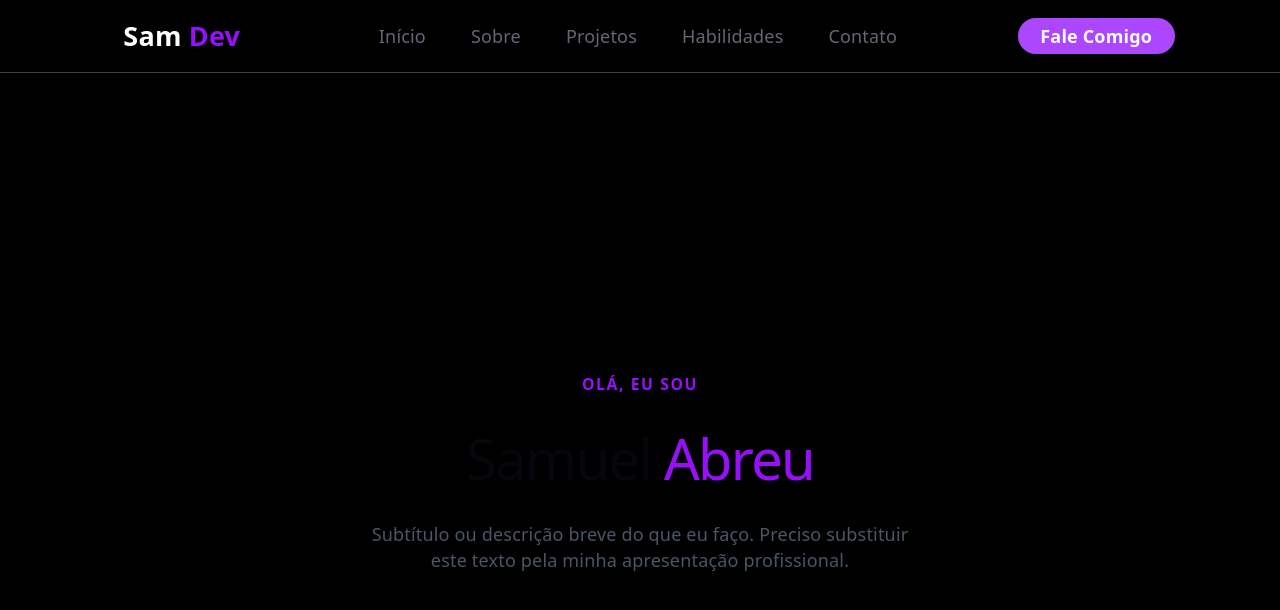
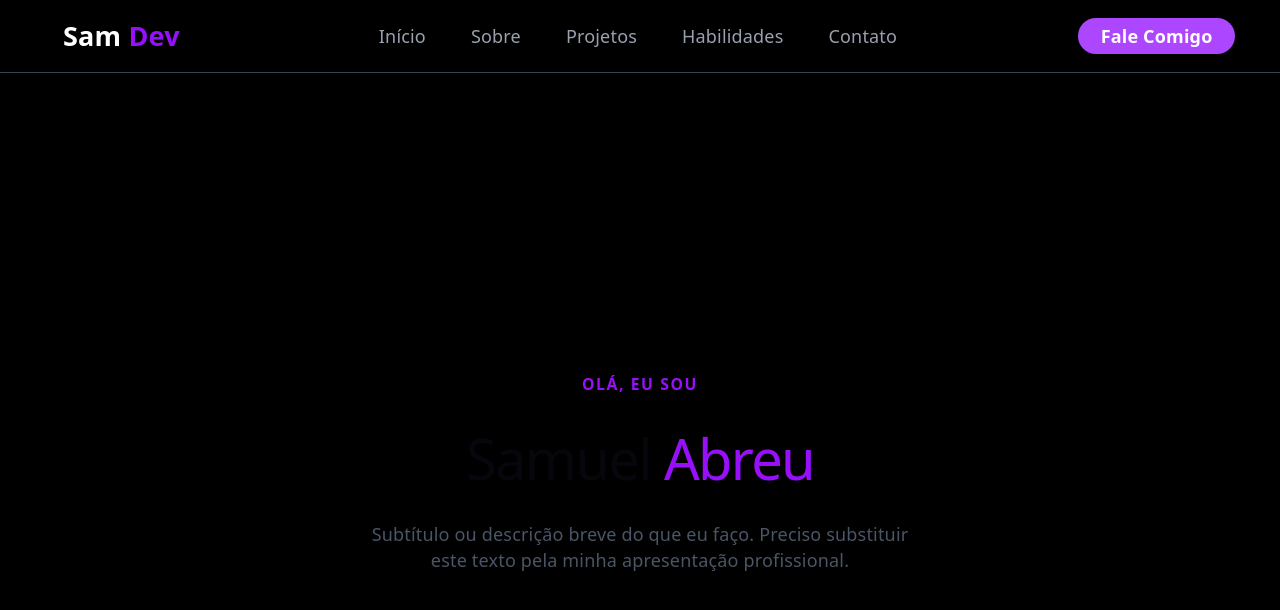
Before and after one commit to SamuelAbreu74/meu-portifolio, a React (Vite) app: page / in a window 1280 px wide. Shown: the top 610 px of the page. Built offline with nearby package versions, Linux system fonts and the light colour scheme.

Commit message:
feat: Adicionando novos componentes e ajustando o estilo

```diff
--- a/src/App.tsx
+++ b/src/App.tsx
@@ -4,10 +4,10 @@ import Hero from "./components/Hero"
 function App() {
 
   return (
-    <>
+    <main>
       <Header/>
       <Hero/>
-    </>
+    </main>
   )
 }
 
--- /dev/null
+++ b/src/components/About.tsx
@@ -0,0 +1,5 @@
+export default function About() {
+    return (
+        <></>
+    )
+}
--- /dev/null
+++ b/src/components/Contact.tsx
@@ -0,0 +1,5 @@
+export default function Contact() {
+    return (
+        <></>
+    )
+}
--- a/src/components/Header.tsx
+++ b/src/components/Header.tsx
@@ -1,20 +1,20 @@
-export default function Header(){
-    return(
-        <header className="flex justify-around items-center h-full bg-black border-b-gray-700 border-b">
+export default function Header() {
+    return (
+        <header className="flex justify-between items-center h-full bg-black border-b-gray-700 border-b">
             {/* LOGO */}
             <div className="ml-10">
-                <a href="#">
+                <a href="/">
                     <p className="p-4 text-white text-2xl font-bold">Sam <span className="text-purple-600">Dev</span></p>
                 </a>
             </div>
 
             {/* NAVBAR / LINKS */}
             <nav className="flex gap-10 items-center">
-                <a href="#">Início</a>
-                <a href="#sobre">Sobre</a>
-                <a href="#projetos">Projetos</a>
-                <a href="#habilidades">Habilidades</a>
-                <a href="#contato">Contato</a>
+                <a className="text-gray-400 hover:text-white rounded" href="/">Início</a>
+                <a className="text-gray-400 hover:text-white rounded" href="#sobre">Sobre</a>
+                <a className="text-gray-400 hover:text-white rounded" href="#projetos">Projetos</a>
+                <a className="text-gray-400 hover:text-white rounded" href="#habilidades">Habilidades</a>
+                <a className="text-gray-400 hover:text-white rounded" href="#contato">Contato</a>
             </nav>
 
             {/* Link para contato */}
--- a/src/components/Hero.tsx
+++ b/src/components/Hero.tsx
@@ -1,6 +1,6 @@
 export default function Hero() {
     return (
-        <main className="flex w-full min-h-screen justify-center items-center bg-black">
+        <section className="flex w-full min-h-screen justify-center items-center bg-black">
             <div className="flex flex-col items-center p-8 text-center max-w-xl">
                 <p className="text-sm tracking-widest text-purple-600 uppercase font-bold">Olá, eu sou</p>
                 <h1 className="text-4xl font-bold my-2">Samuel <span className="text-purple-600">Abreu</span></h1>
@@ -8,6 +8,6 @@ export default function Hero() {
                     Subtítulo ou descrição breve do que eu faço. Preciso substituir este texto pela minha apresentação profissional.
                 </p>
             </div>
-        </main>
+        </section>
     )
 }
--- /dev/null
+++ b/src/components/Projects.tsx
@@ -0,0 +1,5 @@
+export default function Projects() {
+    return (
+        <></>
+    )
+}
--- /dev/null
+++ b/src/components/Skills.tsx
@@ -0,0 +1,5 @@
+export default function Skills() {
+    return (
+        <></>
+    )
+}
```
